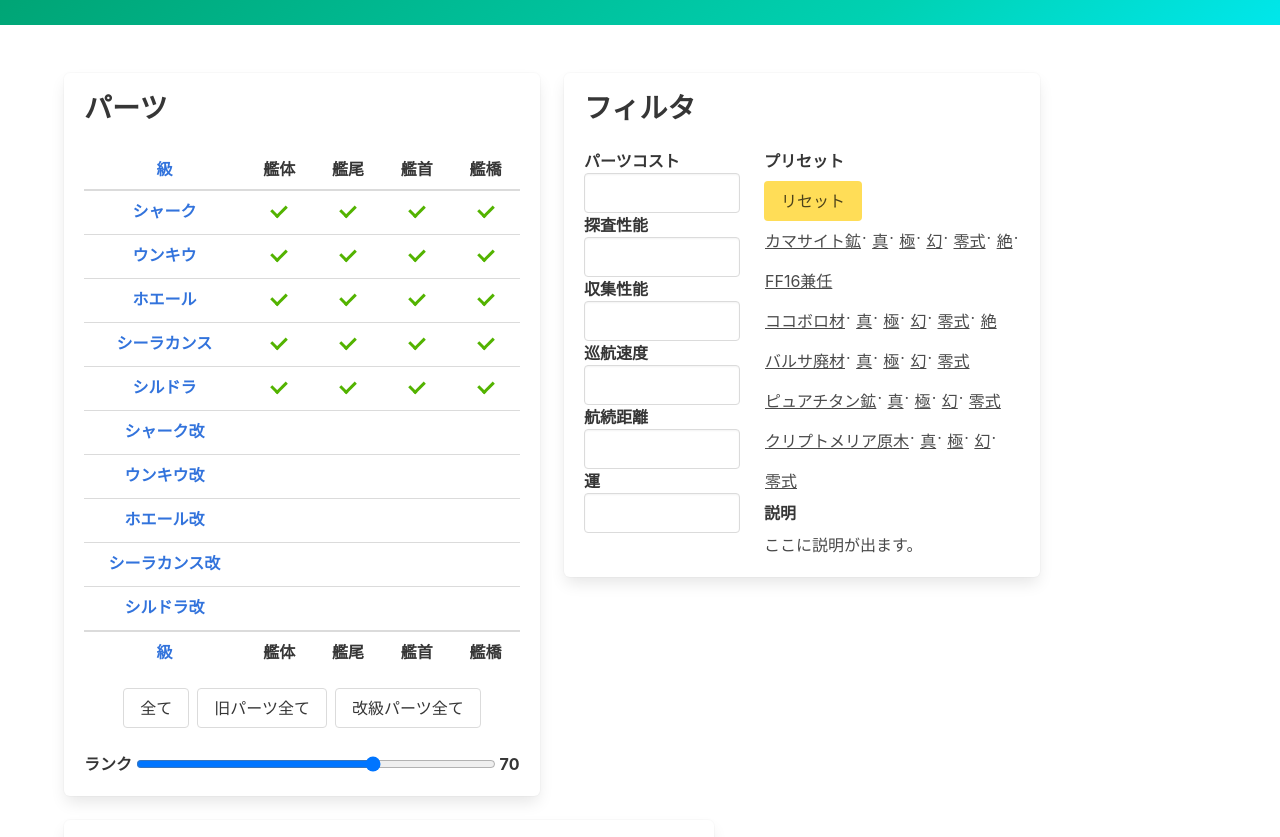
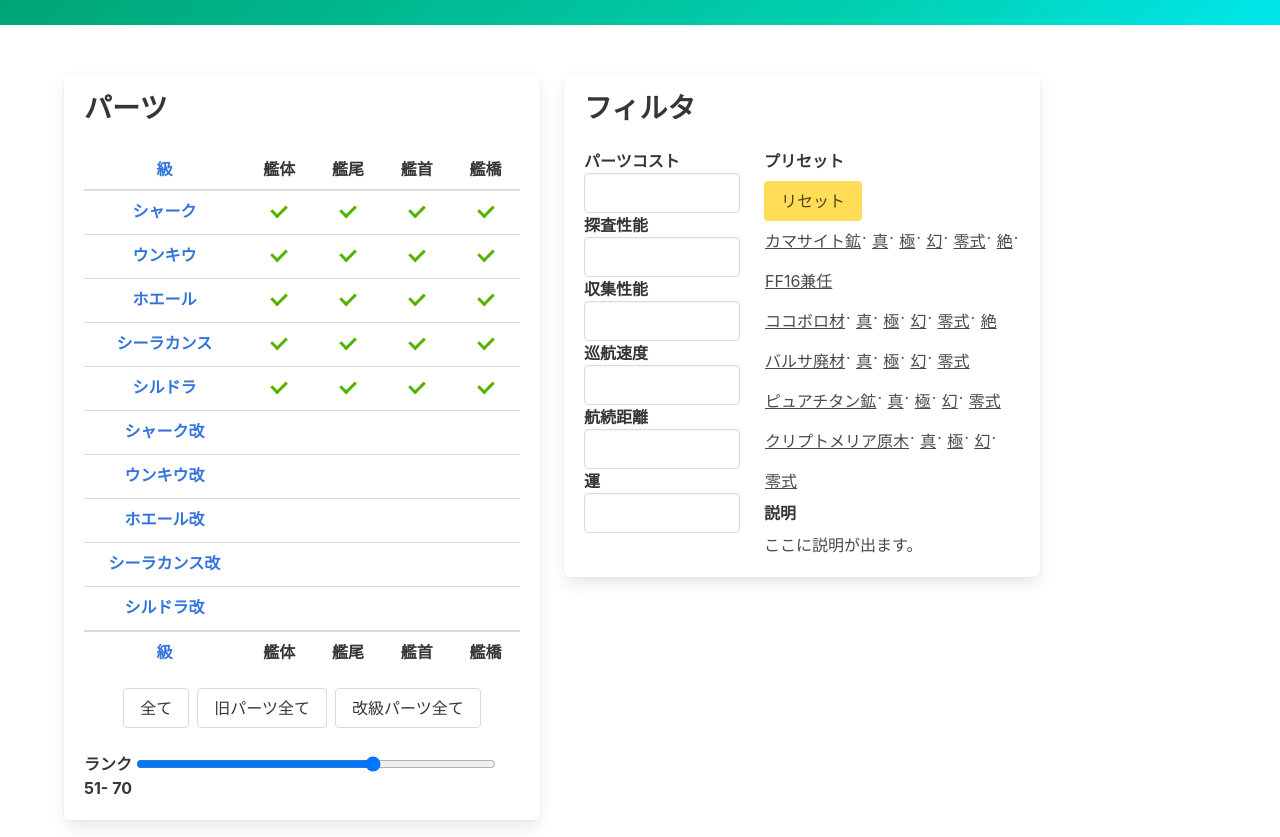
Before and after one commit to helfard/ffxiv, a plain HTML site: page stkool/index.html in a window 1280 px wide. Shown: the part 107-944 px from the top of the page. Drawn offline with Linux system fonts and the light colour scheme.

Commit message:
Update index.html

```diff
--- a/stkool/index.html
+++ b/stkool/index.html
@@ -69,6 +69,7 @@
                             <label class="label">{{ words['rank'][sharedState.lang] }} <input type="range"
                                     v-model="rank" :min="rankMin" :max="rankMax" class="slider">
                                 <span v-show="rank === rankMin">1-</span>
+                                <span v-show="rank !== rankMin">51-</span>
                                 {{ rank }}
                             </label>
                         </div>
```
